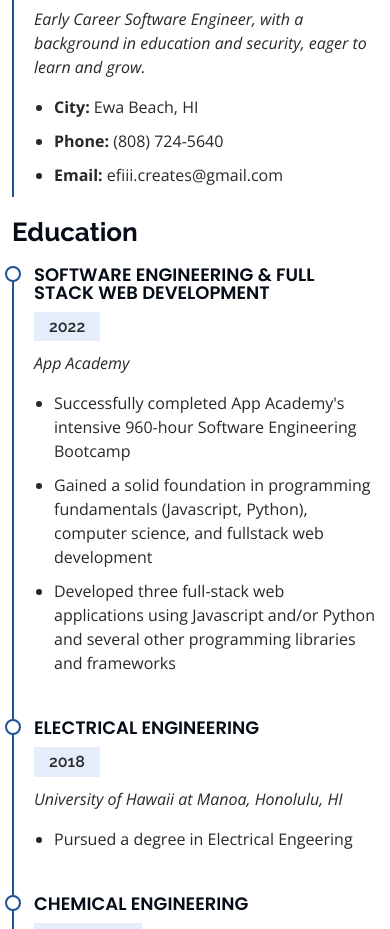
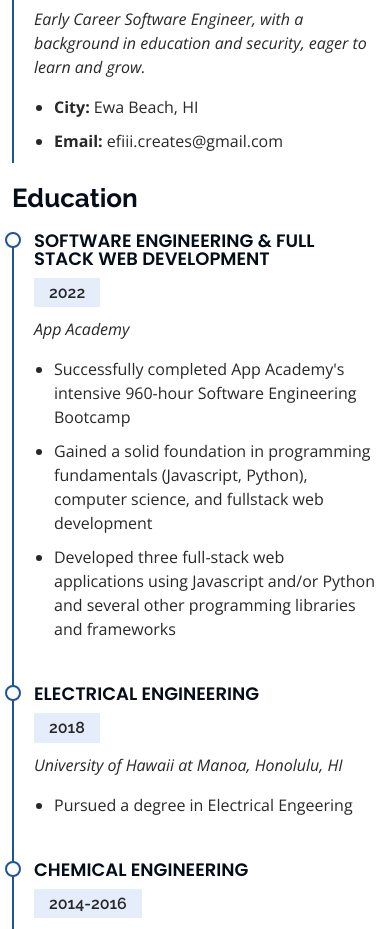
Before and after one commit to E-F-III/E-F-III.github.io, a plain HTML site: page index.html in a window 390 px wide. Shown: the part 3829-4758 px from the top of the page. Drawn offline with nearby package versions, Linux system fonts and the light colour scheme.

Commit message:
Removed phone

```diff
--- a/index.html
+++ b/index.html
@@ -353,7 +353,6 @@
                 </p>
                 <ul>
                   <li><strong>City:</strong> Ewa Beach, HI</li>
-                  <li><strong>Phone:</strong> (808) 724-5640</li>
                   <li><strong>Email:</strong> efiii.creates@gmail.com</li>
                 </ul>
               </div>
```
